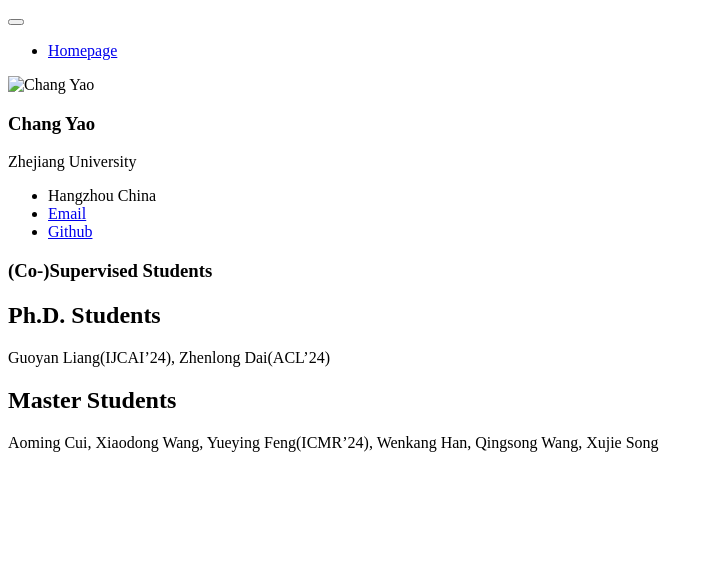
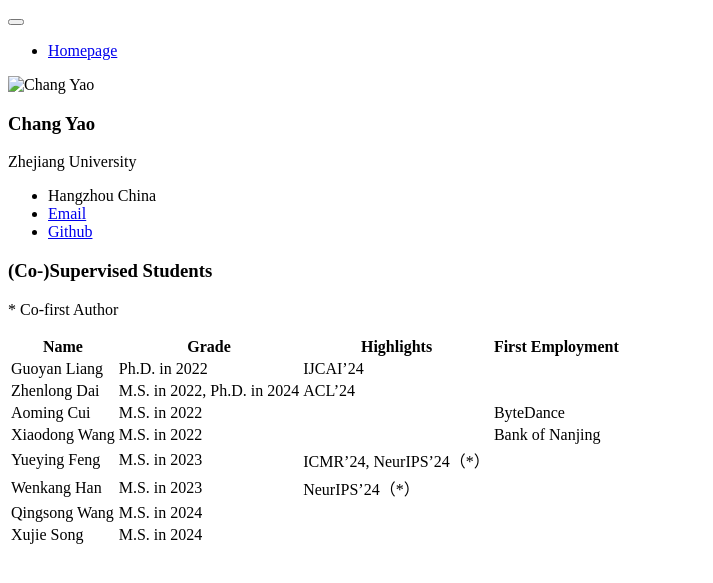
Before and after one commit to yaochang/yaochang.github.io, a Jekyll site: the page built from _pages/includes/students.md, in a window 1280 px wide. Shown: the top 583 px of the page, without its empty margins (0-713 px from the left). Built offline with Jekyll 4.4.1, drawn with Linux system fonts in a browser that asks for light colours; our own code applies the rules of GitHub Pages for plain Markdown files.

Commit message:
20241031-01

```diff
--- a/_pages/includes/students.md
+++ b/_pages/includes/students.md
@@ -1,7 +1,14 @@
 # (Co-)Supervised Students
 
-## Ph.D. Students
-Guoyan Liang(IJCAI'24), Zhenlong Dai(ACL'24)
+\* Co-first Author
 
-## Master Students
-Aoming Cui, Xiaodong Wang, Yueying Feng(ICMR'24), Wenkang Han, Qingsong Wang, Xujie Song
+|Name|Grade|Highlights| First Employment|
+|------|------|------------|------|
+| Guoyan Liang | Ph.D. in 2022 | IJCAI'24 | |
+| Zhenlong Dai | M.S. in 2022, Ph.D. in 2024 | ACL'24 | |
+| Aoming Cui | M.S. in 2022 | | ByteDance |
+| Xiaodong Wang | M.S. in 2022 |  | Bank of Nanjing |
+| Yueying Feng | M.S. in 2023 | ICMR'24, NeurIPS'24（\*） | |
+| Wenkang Han | M.S. in 2023 | NeurIPS'24（\*） | |
+| Qingsong Wang | M.S. in 2024 | | |
+| Xujie Song | M.S. in 2024 | | |
```
Also changed, not shown: 6 other files.
